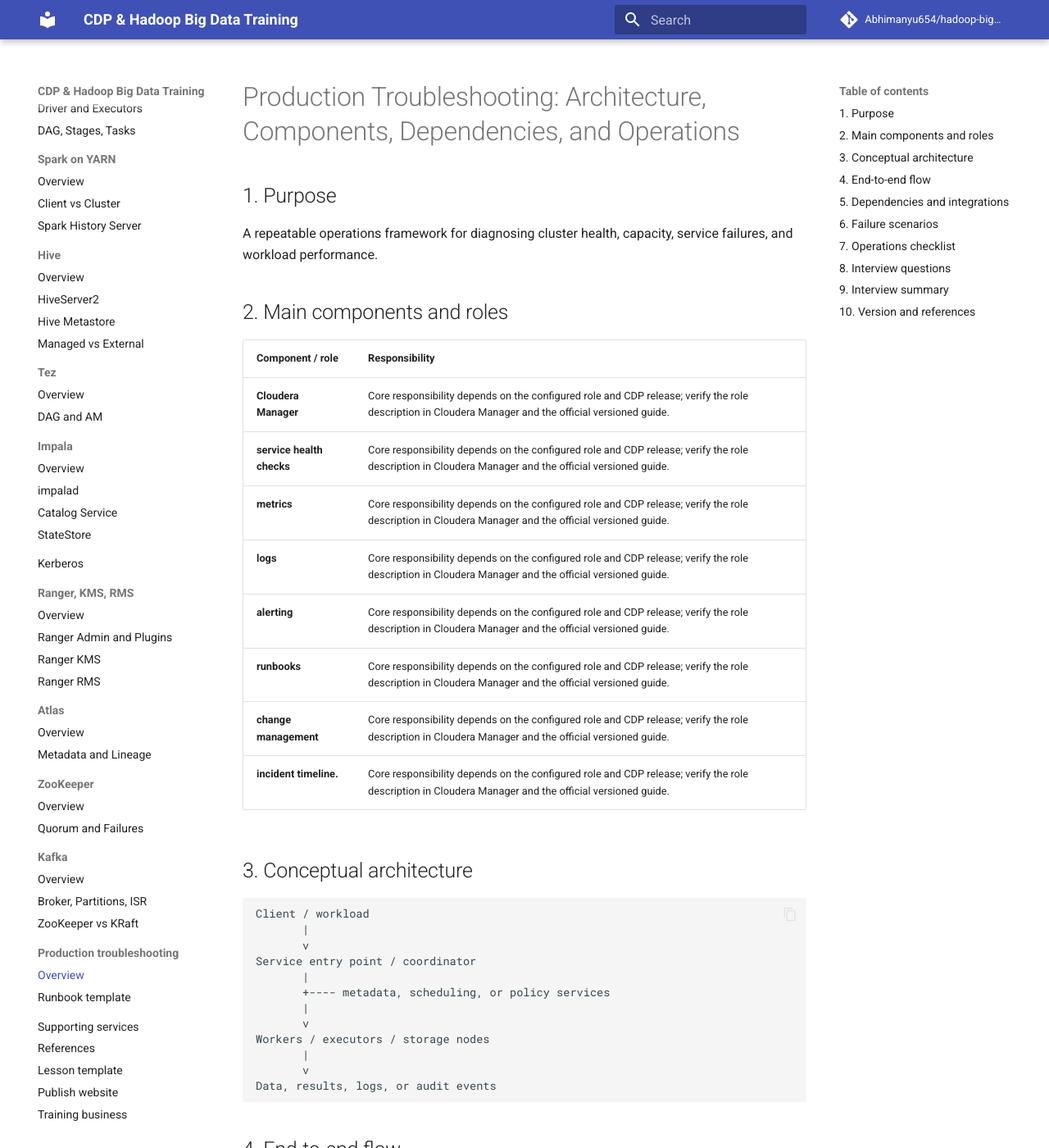
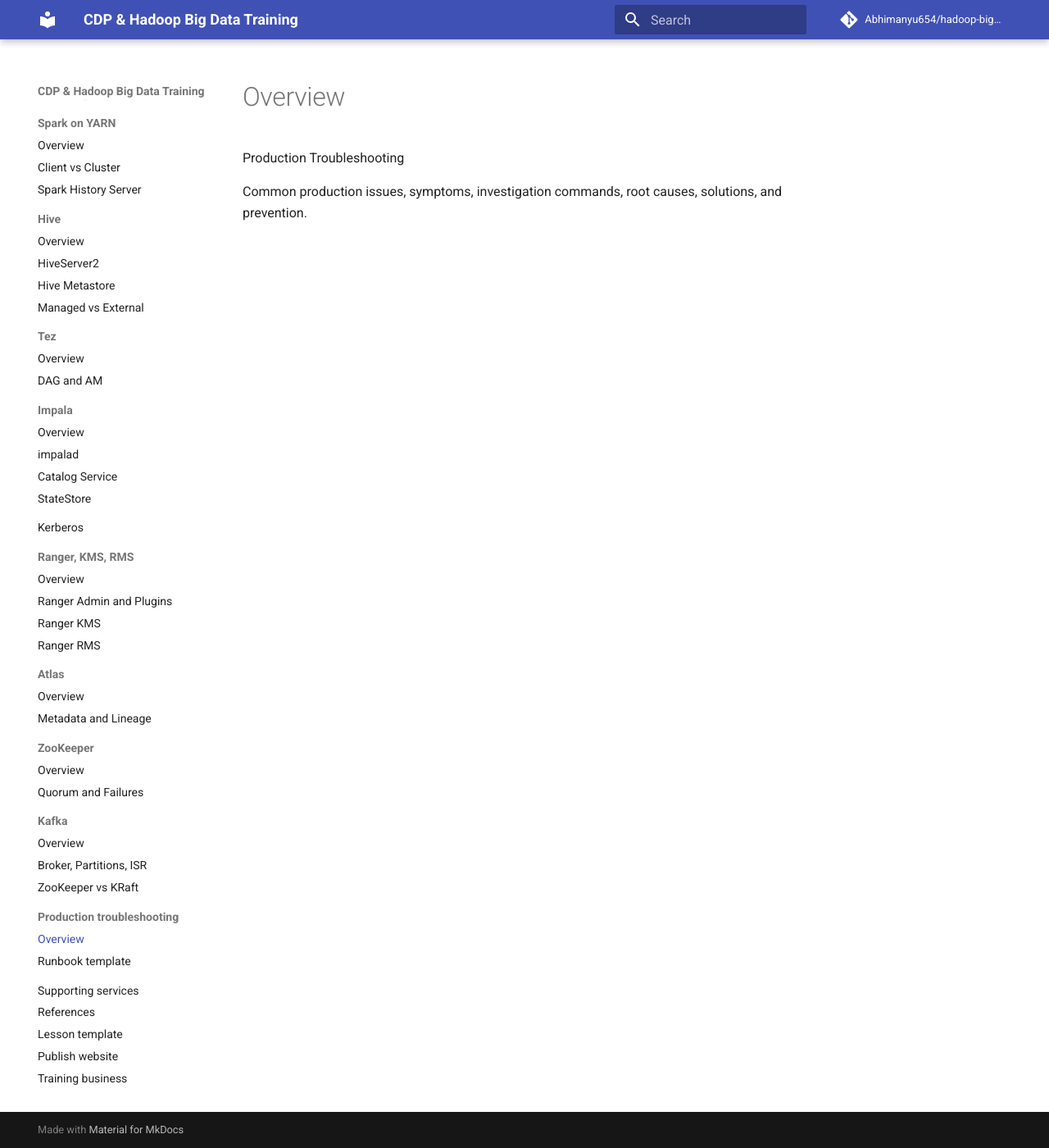
Before and after one commit to Abhimanyu654/CDP-hadoop-bigdata-training, an MkDocs documentation site: the page built from docs/14-production-troubleshooting/index.md, in a window 1280 px wide and 1400 px high. Shown: the whole window at 82% size. Built offline with MkDocs 1.6.1 and Material for MkDocs 9.7.7, drawn with Linux system fonts in a browser that asks for light colours; comment, search, counter and statistics services are not loaded; some of the changed text lies outside the part shown.

Commit message:
Update index.md

````diff
--- a/docs/14-production-troubleshooting/index.md
+++ b/docs/14-production-troubleshooting/index.md
@@ -1,78 +1,3 @@
-# Production Troubleshooting: Architecture, Components, Dependencies, and Operations
+Production Troubleshooting
 
-## 1. Purpose
-A repeatable operations framework for diagnosing cluster health, capacity, service failures, and workload performance.
-
-## 2. Main components and roles
-
-| Component / role | Responsibility |
-|---|---|
-| **Cloudera Manager** | Core responsibility depends on the configured role and CDP release; verify the role description in Cloudera Manager and the official versioned guide. |
-| **service health checks** | Core responsibility depends on the configured role and CDP release; verify the role description in Cloudera Manager and the official versioned guide. |
-| **metrics** | Core responsibility depends on the configured role and CDP release; verify the role description in Cloudera Manager and the official versioned guide. |
-| **logs** | Core responsibility depends on the configured role and CDP release; verify the role description in Cloudera Manager and the official versioned guide. |
-| **alerting** | Core responsibility depends on the configured role and CDP release; verify the role description in Cloudera Manager and the official versioned guide. |
-| **runbooks** | Core responsibility depends on the configured role and CDP release; verify the role description in Cloudera Manager and the official versioned guide. |
-| **change management** | Core responsibility depends on the configured role and CDP release; verify the role description in Cloudera Manager and the official versioned guide. |
-| **incident timeline.** | Core responsibility depends on the configured role and CDP release; verify the role description in Cloudera Manager and the official versioned guide. |
-
-## 3. Conceptual architecture
-```text
-Client / workload
-       |
-       v
-Service entry point / coordinator
-       |
-       +---- metadata, scheduling, or policy services
-       |
-       v
-Workers / executors / storage nodes
-       |
-       v
-Data, results, logs, or audit events
-```
-
-## 4. End-to-end flow
-1. Detect alert
-2. scope impact
-3. check dependencies and recent changes
-4. inspect metrics/logs
-5. mitigate safely
-6. verify recovery
-7. document root cause and prevention.
-
-## 5. Dependencies and integrations
-Every service's own dependencies and version-specific runbooks apply. Never restart critical production services without impact assessment and change controls.
-
-## 6. Failure scenarios
-- Disk full
-- NameNode pressure
-- YARN queue saturation
-- Kerberos failures
-- KMS outages
-- stale metadata
-- Kafka lag
-- service quorum loss.
-
-## 7. Operations checklist
-- Check service health and role status in Cloudera Manager.
-- Review recent alerts, configuration changes, and affected hosts.
-- Inspect the service logs and metrics for the exact deployed release.
-- Check dependencies before restarting the service.
-- Confirm the impact scope and use the approved runbook before production changes.
-- After recovery, verify a representative client request and review audit/monitoring signals.
-
-## 8. Interview questions
-1. What problem does Production Troubleshooting solve?
-2. Explain the architecture and the responsibility of each major role.
-3. What services does it depend on, and which integrations are optional?
-4. What happens if a key role stops?
-5. How would you troubleshoot a slow or failed request?
-
-## 9. Interview summary
-Explain the service's purpose, its main roles, request flow, core dependencies, and one realistic failure scenario in 60–120 seconds.
-
-## 10. Version and references
-- Target scope: CDP Private Cloud Base / Cloudera Runtime 7.x, unless a lesson says otherwise.
-- Verify role names, supported versions, and dependency status in Cloudera Manager and official documentation.
-- Do not treat this overview as a production runbook.
+Common production issues, symptoms, investigation commands, root causes, solutions, and prevention.
````
